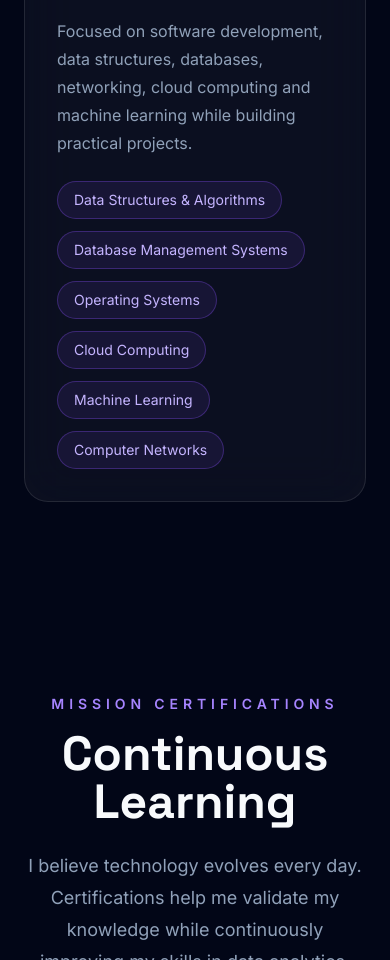
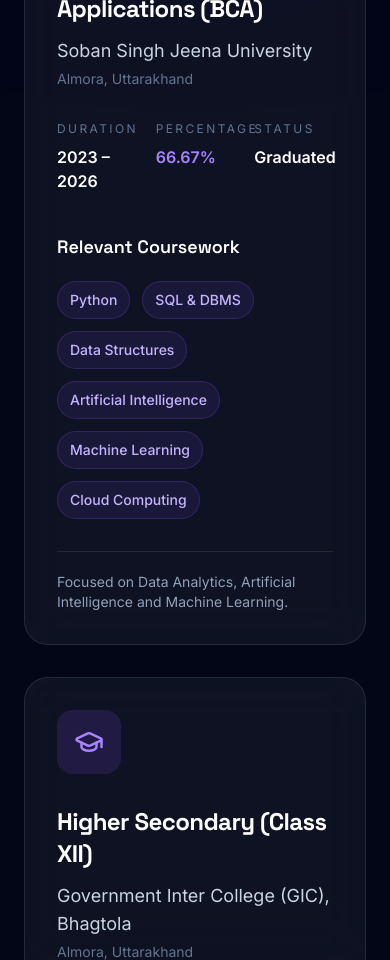
Before and after one commit to sagarmehra69/cosmos, a Next.js app: page / in a window 390 px wide. Shown: the part 10160-11120 px from the top of the page. Built offline with nearby package versions, Linux system fonts and the light colour scheme.

Commit message:
feat: add responsive education section

```diff
--- a/app/page.tsx
+++ b/app/page.tsx
@@ -3,7 +3,7 @@ import Hero from "@/components/sections/Hero/Hero";
 import About from "@/components/sections/About/About";
 import Skills from "@/components/sections/Skills/Skills";
 import {Projects} from "@/components/sections/Projects";
-import Education from "@/components/sections/Education/Education";
+import {Education} from "@/components/sections/Education";
 import Certifications from "@/components/sections/Certifications/Certifications";
 import Experience from "@/components/sections/Experience/Experience";
 import Contact from "@/components/sections/Contact/Contact";
--- a/components/sections/Education/Education.tsx
+++ b/components/sections/Education/Education.tsx
@@ -1,15 +1,28 @@
-import Section from "@/components/ui/Section";
-
 import EducationHeader from "./EducationHeader";
-import EducationTimeline from "./EducationTimeline";
+import EducationGrid from "./EducationGrid";
 
 export default function Education() {
   return (
-    <Section id="education">
-      <div className="space-y-16">
+    <section
+      id="education"
+      className="relative overflow-hidden px-6 py-28"
+    >
+      {/* Background Glow */}
+
+      <div className="absolute left-1/2 top-24 h-[420px] w-[420px] -translate-x-1/2 rounded-full bg-violet-600/10 blur-[170px]" />
+
+      <div className="relative mx-auto max-w-7xl">
+
         <EducationHeader />
-        <EducationTimeline />
+
+        <div className="mt-20">
+
+          <EducationGrid />
+
+        </div>
+
       </div>
-    </Section>
+
+    </section>
   );
 }
--- a/components/sections/Education/EducationCard.tsx
+++ b/components/sections/Education/EducationCard.tsx
@@ -1,6 +1,6 @@
-import Badge from "@/components/ui/Badge";
-import Card from "@/components/ui/Card";
-import { Education } from "@/data/education";
+import { GraduationCap } from "lucide-react";
+
+import { Education } from "@/types/education";
 
 interface EducationCardProps {
   education: Education;
@@ -10,44 +10,139 @@ export default function EducationCard({
   education,
 }: EducationCardProps) {
   return (
-    <Card className="space-y-6">
+    <div
+      className="
+        group
+        relative
+        flex
+        h-full
+        flex-col
+        overflow-hidden
+        rounded-3xl
+        border
+        border-white/10
+        bg-white/5
+        p-8
+        backdrop-blur-xl
+        transition-all
+        duration-300
+        hover:-translate-y-2
+        hover:border-violet-500/40
+        hover:shadow-[0_20px_60px_rgba(139,92,246,0.18)]
+      "
+    >
+      {/* Background Glow */}
+      <div className="absolute -right-20 -top-20 h-44 w-44 rounded-full bg-violet-600/10 blur-3xl opacity-0 transition-opacity duration-500 group-hover:opacity-100" />
 
-      <div className="flex flex-col justify-between gap-4 md:flex-row">
+      {/* Icon */}
+      <div className="relative z-10 flex h-16 w-16 items-center justify-center rounded-2xl bg-violet-500/15 text-violet-400">
+        <GraduationCap size={30} />
+      </div>
 
+      {/* Degree */}
+      <div className="relative z-10 mt-8">
+        <h3 className="text-2xl font-bold tracking-tight text-white">
+          {education.degree}
+        </h3>
+
+        <p className="mt-3 text-lg text-slate-300">
+          {education.institution}
+        </p>
+
+        <p className="mt-1 text-sm text-slate-500">
+          {education.location}
+        </p>
+      </div>
+
+      {/* Academic Details */}
+      <div className="relative z-10 mt-8 grid grid-cols-3 gap-5">
         <div>
-          <h3 className="text-2xl font-bold">
-            {education.degree}
-          </h3>
+          <p className="text-xs uppercase tracking-[0.2em] text-slate-500">
+            Duration
+          </p>
 
-          <p className="mt-2 text-violet-400">
-            {education.institution}
+          <p className="mt-2 font-semibold text-white">
+            {education.duration}
           </p>
         </div>
 
-        <div className="text-left md:text-right">
-          <p className="font-semibold">
-            {education.duration}
+        <div>
+          <p className="text-xs uppercase tracking-[0.2em] text-slate-500">
+            Percentage
           </p>
 
-          <p className="text-slate-400">
-            {education.location}
+          <p className="mt-2 font-semibold text-violet-400">
+            {education.score}
           </p>
         </div>
 
+        <div>
+          <p className="text-xs uppercase tracking-[0.2em] text-slate-500">
+            Status
+          </p>
+
+          <p className="mt-2 font-semibold text-white">
+            {education.status}
+          </p>
+        </div>
       </div>
 
-      <p className="leading-7 text-slate-400">
-        {education.description}
-      </p>
+      {/* Middle Content */}
+      <div className="relative z-10 mt-10 flex-1">
+        {education.coursework ? (
+          <>
+            <h4 className="text-lg font-semibold text-white">
+              Relevant Coursework
+            </h4>
 
-      <div className="flex flex-wrap gap-3">
-        {education.coursework.map((course) => (
-          <Badge key={course}>
-            {course}
-          </Badge>
-        ))}
+            <div className="mt-5 flex flex-wrap gap-3">
+              {education.coursework.map((course) => (
+                <span
+                  key={course}
+                  className="
+                    rounded-full
+                    border
+                    border-violet-500/20
+                    bg-violet-500/10
+                    px-3
+                    py-2
+                    text-sm
+                    font-medium
+                    text-violet-300
+                    transition-all
+                    duration-300
+                    hover:border-violet-400
+                    hover:bg-violet-500/20
+                  "
+                >
+                  {course}
+                </span>
+              ))}
+            </div>
+          </>
+        ) : (
+          <>
+            <h4 className="text-lg font-semibold text-white">
+              Academic Foundation
+            </h4>
+
+            <p className="mt-4 leading-7 text-slate-400">
+              Completed Higher Secondary education under the Uttarakhand
+              Board (NCERT), strengthening analytical thinking,
+              mathematics, science fundamentals and problem-solving skills.
+            </p>
+          </>
+        )}
       </div>
 
-    </Card>
+      {/* Footer */}
+      <div className="relative z-10 mt-8 border-t border-white/10 pt-5">
+        <p className="text-sm text-slate-400">
+          {education.coursework
+            ? "Focused on Data Analytics, Artificial Intelligence and Machine Learning."
+            : "Built a strong academic foundation for higher education in Computer Applications."}
+        </p>
+      </div>
+    </div>
   );
 }
--- a/components/sections/Education/EducationTimeline.tsx
+++ b/components/sections/Education/EducationGrid.tsx
@@ -1,12 +1,12 @@
 import { education } from "@/data/education";
 import EducationCard from "./EducationCard";
 
-export default function EducationTimeline() {
+export default function EducationGrid() {
   return (
-    <div className="space-y-8">
+    <div className="grid gap-8 lg:grid-cols-2">
       {education.map((item) => (
         <EducationCard
-          key={item.id}
+          key={item.degree}
           education={item}
         />
       ))}
--- a/components/sections/Education/EducationHeader.tsx
+++ b/components/sections/Education/EducationHeader.tsx
@@ -1,19 +1,22 @@
-import Heading from "@/components/ui/Heading";
-
 export default function EducationHeader() {
   return (
     <div className="mx-auto max-w-3xl text-center">
-      <Heading
-        eyebrow="MISSION EDUCATION"
-        title="Academic Journey"
-      />
+
+      <p className="text-sm font-semibold uppercase tracking-[0.35em] text-violet-400">
+        Education
+      </p>
+
+      <h2 className="mt-4 text-5xl font-black tracking-tight text-white">
+        Academic Background
+      </h2>
 
       <p className="mt-6 text-lg leading-8 text-slate-400">
-        My academic journey has built a strong foundation in computer science,
-        software development, and data analytics. Every semester has helped me
-        develop the technical and analytical skills required for solving
-        real-world problems.
+        My academic journey has built a strong foundation in software
+        development, data analytics, artificial intelligence and
+        problem-solving. Beyond coursework, I continuously apply these
+        concepts through internships and real-world projects.
       </p>
+
     </div>
   );
 }
--- a/components/sections/Education/index.ts
+++ b/components/sections/Education/index.ts
@@ -1 +1,4 @@
-export { default } from "./Education";
+export { default as Education } from "./Education";
+export { default as EducationHeader } from "./EducationHeader";
+export { default as EducationGrid } from "./EducationGrid";
+export { default as EducationCard } from "./EducationCard";
--- a/data/education.ts
+++ b/data/education.ts
@@ -1,34 +1,29 @@
-export interface Education {
-  id: number;
-  degree: string;
-  institution: string;
-  duration: string;
-  location: string;
-  description: string;
-  coursework: string[];
-  current: boolean;
-}
+import { Education } from "@/types/education";
 
 export const education: Education[] = [
   {
-    id: 1,
     degree: "Bachelor of Computer Applications (BCA)",
-    institution: "SSJ University",
-    duration: "2023 - 2026",
+    institution: "Soban Singh Jeena University",
     location: "Almora, Uttarakhand",
+    duration: "2023 – 2026",
+    score: "66.67%",
+    status: "Graduated",
+    coursework: [
+      "Python",
+      "SQL & DBMS",
+      "Data Structures",
+      "Artificial Intelligence",
+      "Machine Learning",
+      "Cloud Computing",
+    ],
+  },
 
-    description:
-      "Focused on software development, data structures, databases, networking, cloud computing and machine learning while building practical projects.",
-
-    coursework: [
-      "Data Structures & Algorithms",
-      "Database Management Systems",
-      "Operating Systems",
-      "Cloud Computing",
-      "Machine Learning",
-      "Computer Networks"
-    ],
-
-    current: true
-  }
+  {
+    degree: "Higher Secondary (Class XII)",
+    institution: "Government Inter College (GIC), Bhagtola",
+    location: "Almora, Uttarakhand",
+    duration: "2023",
+    score: "71%",
+    status: "Uttarakhand Board (NCERT)",
+  },
 ];
--- /dev/null
+++ b/types/education.ts
@@ -0,0 +1,9 @@
+export interface Education {
+  degree: string;
+  institution: string;
+  location: string;
+  duration: string;
+  score: string;
+  status: string;
+  coursework?: string[];
+}
```
